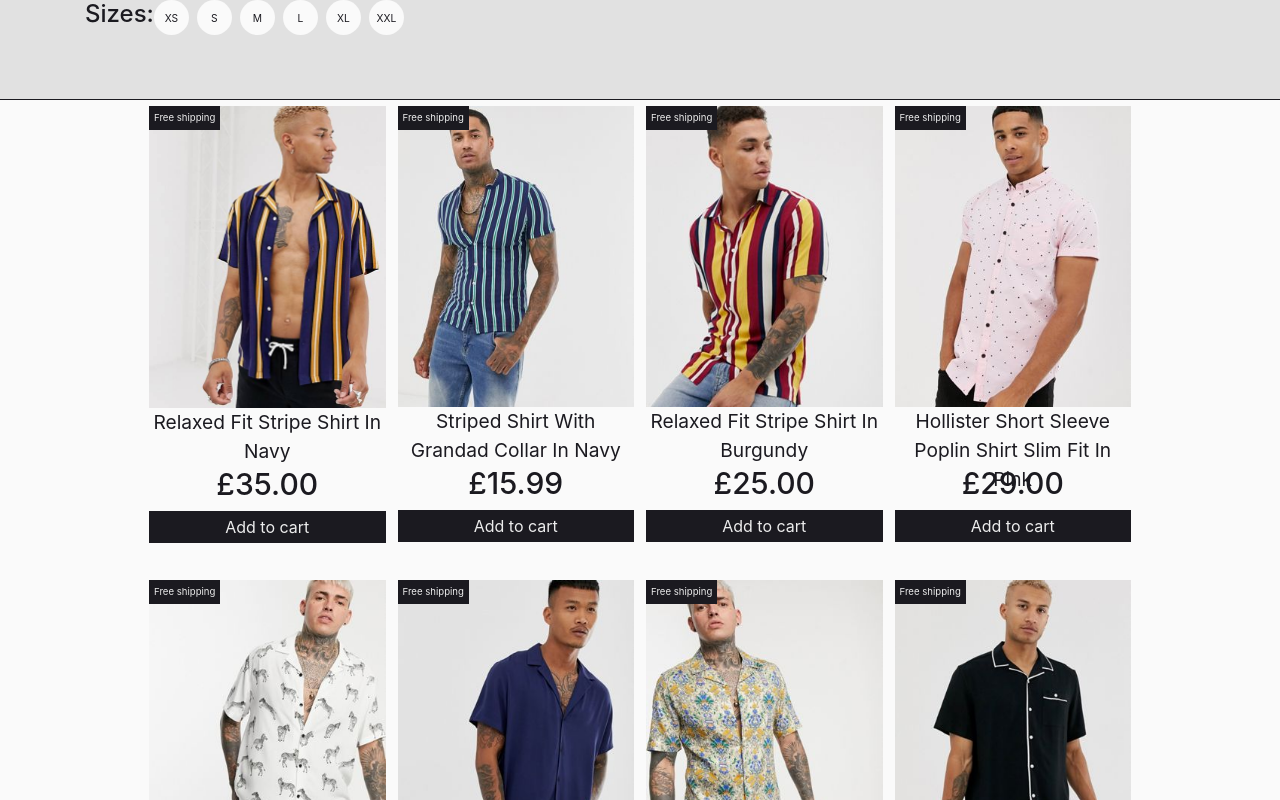
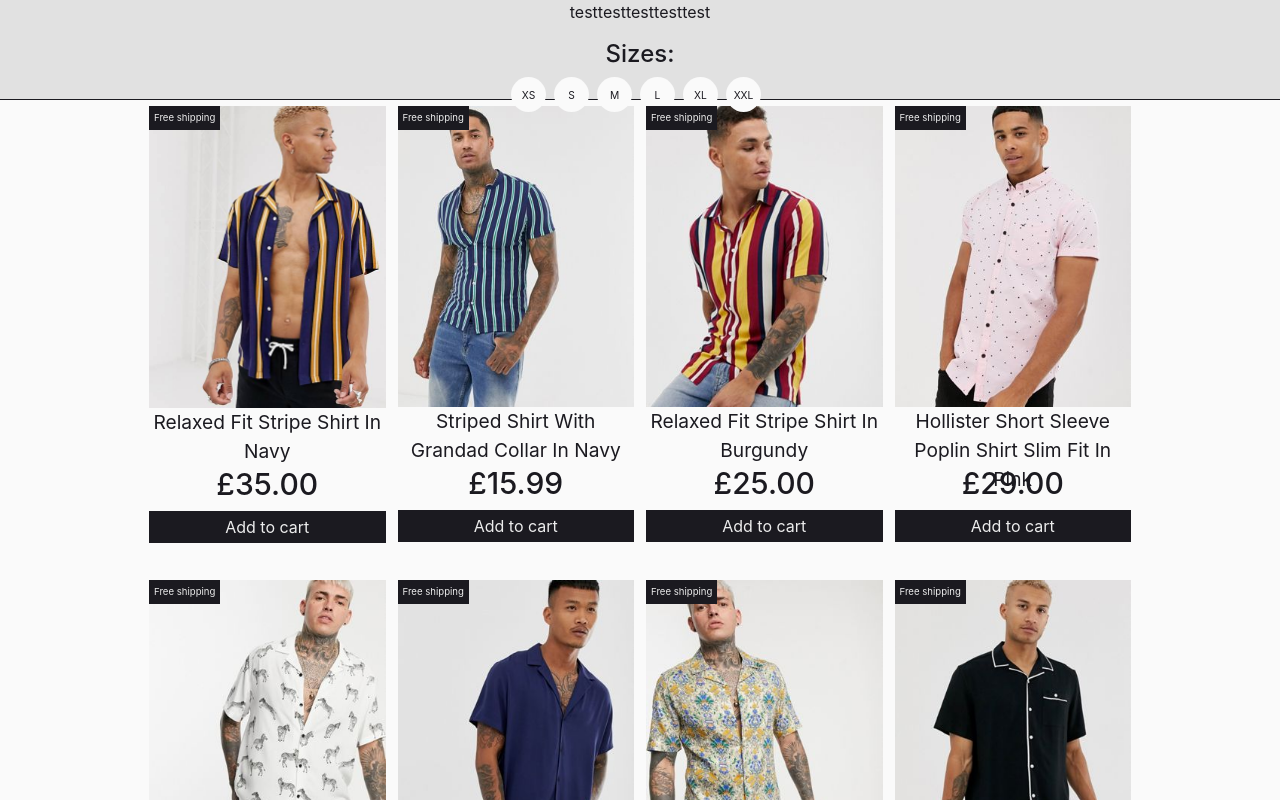
Before and after one commit to RBGeorgiev/javascript-practice, a React (Create React App) app in the folder shopping-cart-react/: page / in a window 1280 px wide. Shown: the top 800 px of the page. Built offline with nearby package versions, Linux system fonts and the light colour scheme.

Commit message:
added redux

```diff
--- a/shopping-cart-react/package.json
+++ b/shopping-cart-react/package.json
@@ -5,7 +5,9 @@
   "dependencies": {
     "react": "^16.8.6",
     "react-dom": "^16.8.6",
-    "react-scripts": "3.0.1"
+    "react-redux": "^7.1.0",
+    "react-scripts": "3.0.1",
+    "redux": "^4.0.4"
   },
   "scripts": {
     "start": "react-scripts start",
--- a/shopping-cart-react/src/App.css
+++ b/shopping-cart-react/src/App.css
@@ -76,6 +76,8 @@ article {
 .checkboxes {
   display: inline-block;
   position: relative;
+  cursor: pointer;
+  font-size: 22px;
   -webkit-user-select: none;
   -moz-user-select: none;
   -ms-user-select: none;
@@ -92,13 +94,14 @@ article {
 
 .checkmark {
   position: absolute;
-  cursor: pointer;
   top: 0;
   left: 0;
   width: 35px;
   height: 35px;
   font-size: .8em;
   border-radius: 50%;
+  line-height: 35px;
+  text-align: center;
   color: #1b1a20;
   background-color: #fafafa;
   border: 1px solid transparent;
--- a/shopping-cart-react/src/App.js
+++ b/shopping-cart-react/src/App.js
@@ -3,6 +3,8 @@ import './App.css';
 import Filter from "./components/filter";
 import Cart from "./components/cart";
 import ProductList from "./components/product-list";
+
+import store from './store/'
 
 function App() {
   return (
@@ -19,7 +21,7 @@ function App() {
       </>
       */}
 
-      <Filter />
+      <Filter store={store} />
       <main className="main">
         <ProductList />
       </main>
--- a/shopping-cart-react/src/components/cart.js
+++ b/shopping-cart-react/src/components/cart.js
@@ -1,5 +1,4 @@
 import React from 'react';
-
 
 class Cart extends React.Component {
 
--- a/shopping-cart-react/src/components/filter.js
+++ b/shopping-cart-react/src/components/filter.js
@@ -1,15 +1,16 @@
 import React from 'react';
-import Container from 'react-bootstrap/Container';
+import { connect } from 'react-redux';
 
-const availableSizes = ['XS',
+const availableSizes = [
+    'XS',
     'S',
     'M',
     'L',
     'XL',
-    'XXL'];
+    'XXL'
+];
 
 class Filter extends React.Component {
-
     createCheckbox = label => (
         <div className='checkboxes'>
             <label>
@@ -24,13 +25,18 @@ class Filter extends React.Component {
     render() {
         return (
             <div className="filters">
-                <Container>
-                    <h4 className="title">Sizes:</h4>
-                    {this.createCheckboxes()}
-                </Container>
-            </div>
+                <p>{this.props.items}</p>
+                <h4 className="title">Sizes:</h4>
+                {this.createCheckboxes()}
+            </div >
         );
     }
 }
 
-export default Filter;
+const mapStateToProps = (state) => {
+    return {
+        items: state.items
+    }
+}
+
+export default connect(mapStateToProps)(Filter);
--- /dev/null
+++ b/shopping-cart-react/src/store/index.js
@@ -0,0 +1,23 @@
+import { createStore } from 'redux'
+
+const UPDATE_FILTER = 'UPDATE_FILTER';
+
+const initialState = {
+    items: ['test', 'test', 'test', 'test', 'test']
+}
+
+const reducer = (state = initialState, action) => {
+    switch (action.type) {
+        case UPDATE_FILTER:
+            return {
+                ...state,
+                items: action.payload
+            };
+        default:
+            return state;
+    }
+}
+
+const store = createStore(reducer)
+
+export default store;
```
Also changed, not shown: 1 other file (tests, documents, lock files or other folders).
